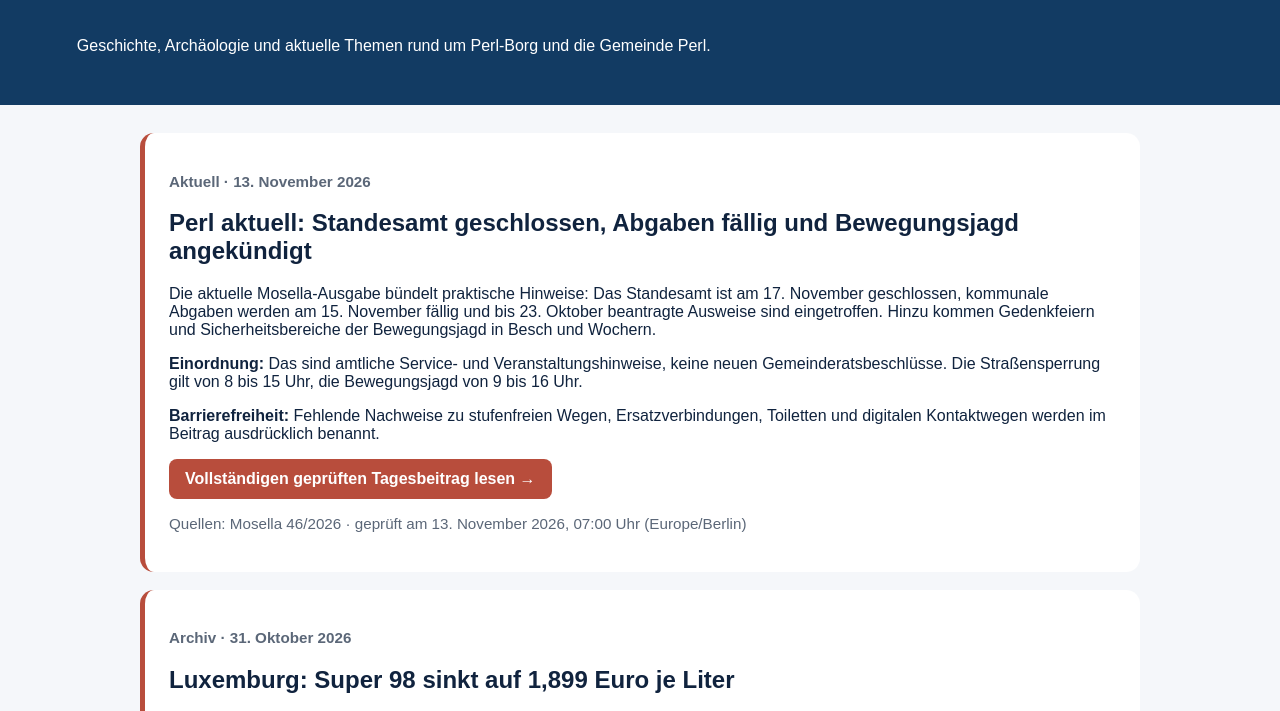
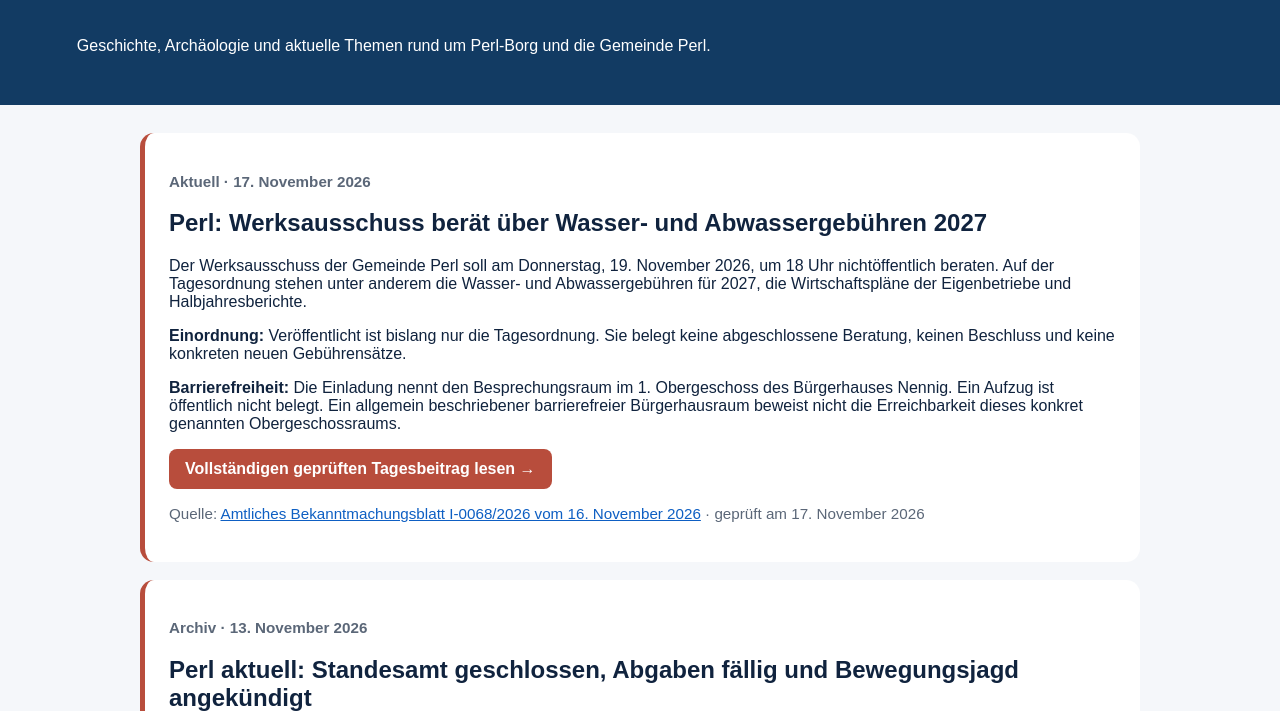
Before and after one commit to flieger1111/flieger1111.github.io, a plain HTML site: page villa-borg-aktuell.html in a window 1280 px wide. Shown: the part 206-917 px from the top of the page. Drawn offline with Linux system fonts and the light colour scheme.

Commit message:
Aktualisiere Villa-Borg-Seite mit Werksausschuss-Meldung

```diff
--- a/villa-borg-aktuell.html
+++ b/villa-borg-aktuell.html
@@ -33,7 +33,16 @@ h1{font-size:clamp(34px,6vw,60px)}
 </header>
 <main>
 <section class="notice">
-<p class="meta"><strong>Aktuell · 13. November 2026</strong></p>
+<p class="meta"><strong>Aktuell · 17. November 2026</strong></p>
+<h2>Perl: Werksausschuss berät über Wasser- und Abwassergebühren 2027</h2>
+<p>Der Werksausschuss der Gemeinde Perl soll am Donnerstag, 19. November 2026, um 18 Uhr nichtöffentlich beraten. Auf der Tagesordnung stehen unter anderem die Wasser- und Abwassergebühren für 2027, die Wirtschaftspläne der Eigenbetriebe und Halbjahresberichte.</p>
+<p><strong>Einordnung:</strong> Veröffentlicht ist bislang nur die Tagesordnung. Sie belegt keine abgeschlossene Beratung, keinen Beschluss und keine konkreten neuen Gebührensätze.</p>
+<p><strong>Barrierefreiheit:</strong> Die Einladung nennt den Besprechungsraum im 1. Obergeschoss des Bürgerhauses Nennig. Ein Aufzug ist öffentlich nicht belegt. Ein allgemein beschriebener barrierefreier Bürgerhausraum beweist nicht die Erreichbarkeit dieses konkret genannten Obergeschossraums.</p>
+<p><a class="button" href="https://www.villa-borg.com/2026/11/perl-werksausschuss-berat-uber-wasser.html">Vollständigen geprüften Tagesbeitrag lesen →</a></p>
+<p class="meta">Quelle: <a href="https://perl.saarland/files/Rathaus/amtliche_bekanntmachungen/2026/2026-11-16_Amtliches_Bekanntmachungsblatt_Jg-58_Nr-I-0068.pdf">Amtliches Bekanntmachungsblatt I-0068/2026 vom 16. November 2026</a> · geprüft am 17. November 2026</p>
+</section>
+<section class="notice">
+<p class="meta"><strong>Archiv · 13. November 2026</strong></p>
 <h2>Perl aktuell: Standesamt geschlossen, Abgaben fällig und Bewegungsjagd angekündigt</h2>
 <p>Die aktuelle Mosella-Ausgabe bündelt praktische Hinweise: Das Standesamt ist am 17. November geschlossen, kommunale Abgaben werden am 15. November fällig und bis 23. Oktober beantragte Ausweise sind eingetroffen. Hinzu kommen Gedenkfeiern und Sicherheitsbereiche der Bewegungsjagd in Besch und Wochern.</p>
 <p><strong>Einordnung:</strong> Das sind amtliche Service- und Veranstaltungshinweise, keine neuen Gemeinderatsbeschlüsse. Die Straßensperrung gilt von 8 bis 15 Uhr, die Bewegungsjagd von 9 bis 16 Uhr.</p>
```
